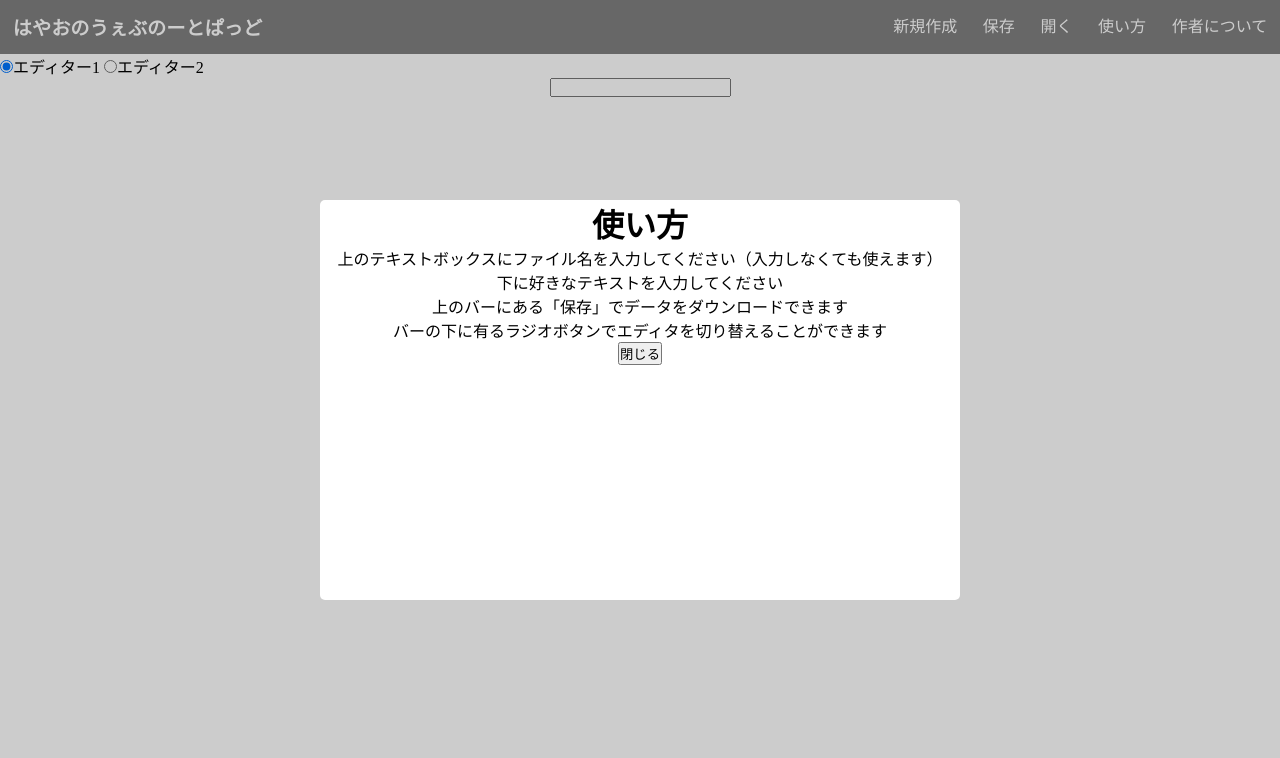
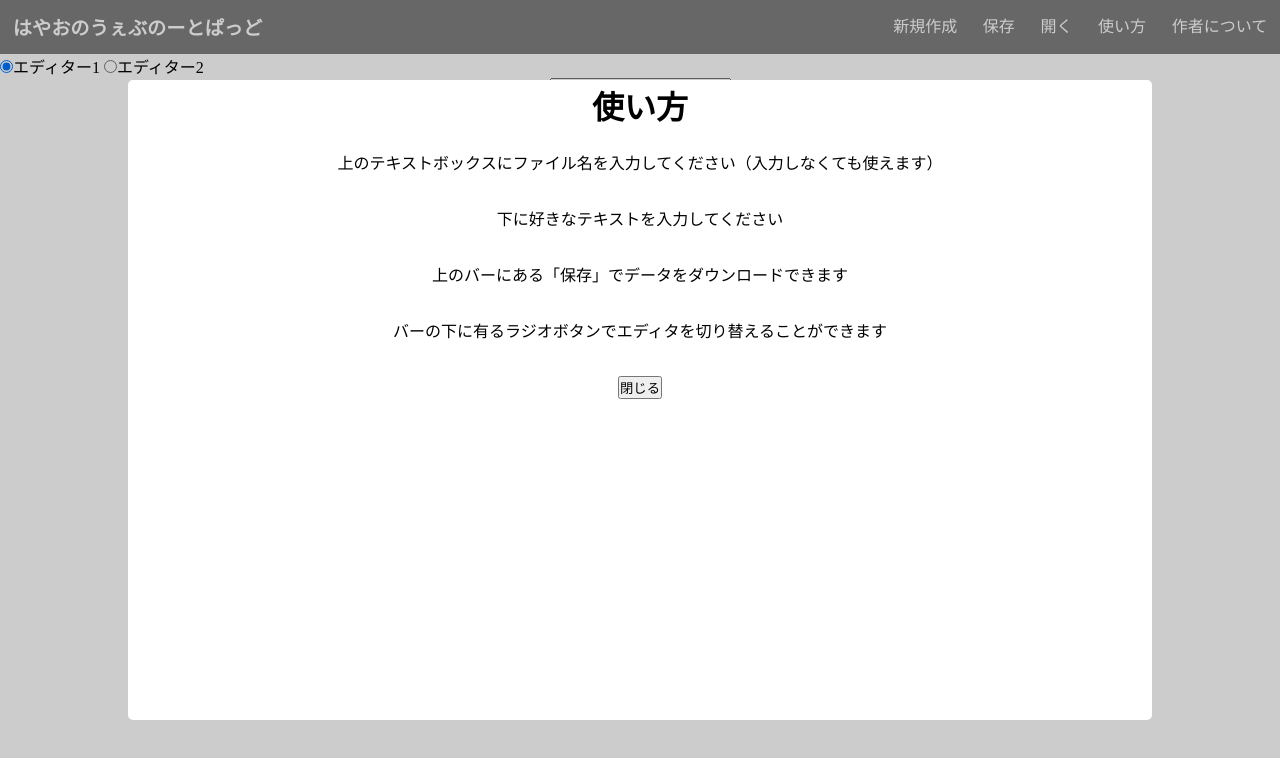
Before and after one commit to Hayao0819/web-notepad, a plain HTML site: page index.html in a window 1280 px wide. Both pictures are taken after a click on the item "使い方". Drawn offline with Linux system fonts and the light colour scheme.

Commit message:
[fix] ; ポップアップをはみ出さないようにした

```diff
--- a/popup.css
+++ b/popup.css
@@ -26,8 +26,8 @@
     margin: auto;
 
     /* 幅と高さを設定 */
-    width: 50%;
-    height: 50%;
+    width: 80%;
+    height: 80%;
 
     /* 背景を設定 */
     background-color: white;
@@ -37,4 +37,10 @@
 
     /* テキストを中央揃え */
     text-align: center;
+
+    /*はみ出たときの処理 */
+    overflow: scroll;
+
+    /* 行間 */
+    line-height: 350%;
 }
```
